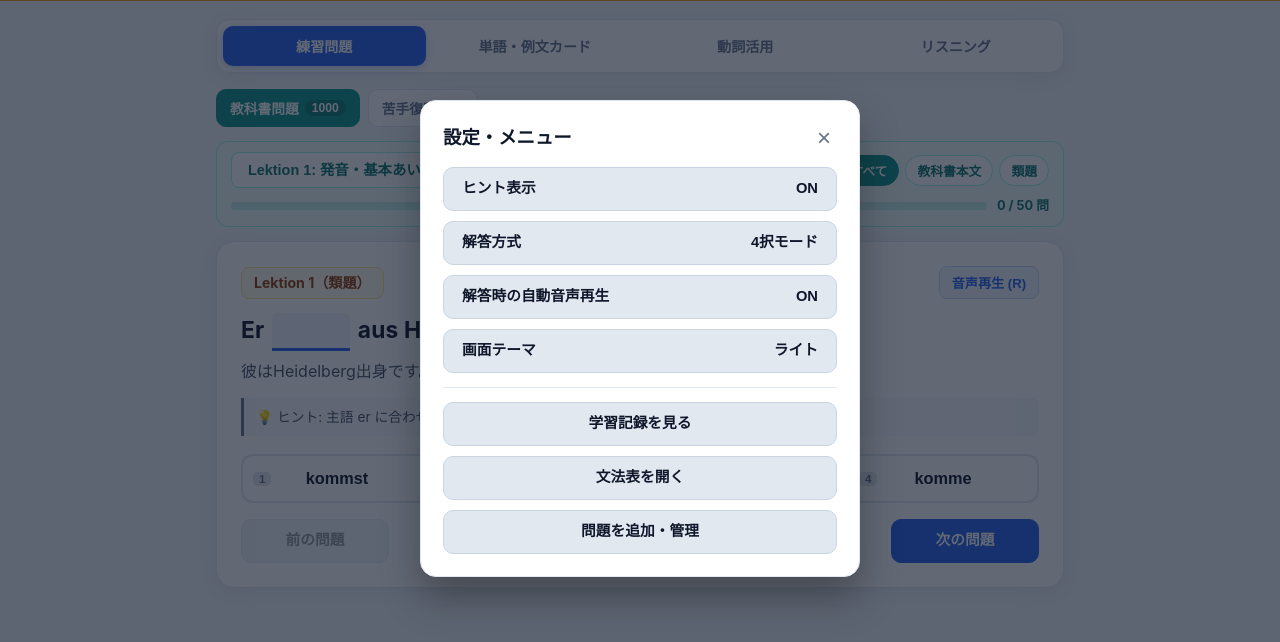
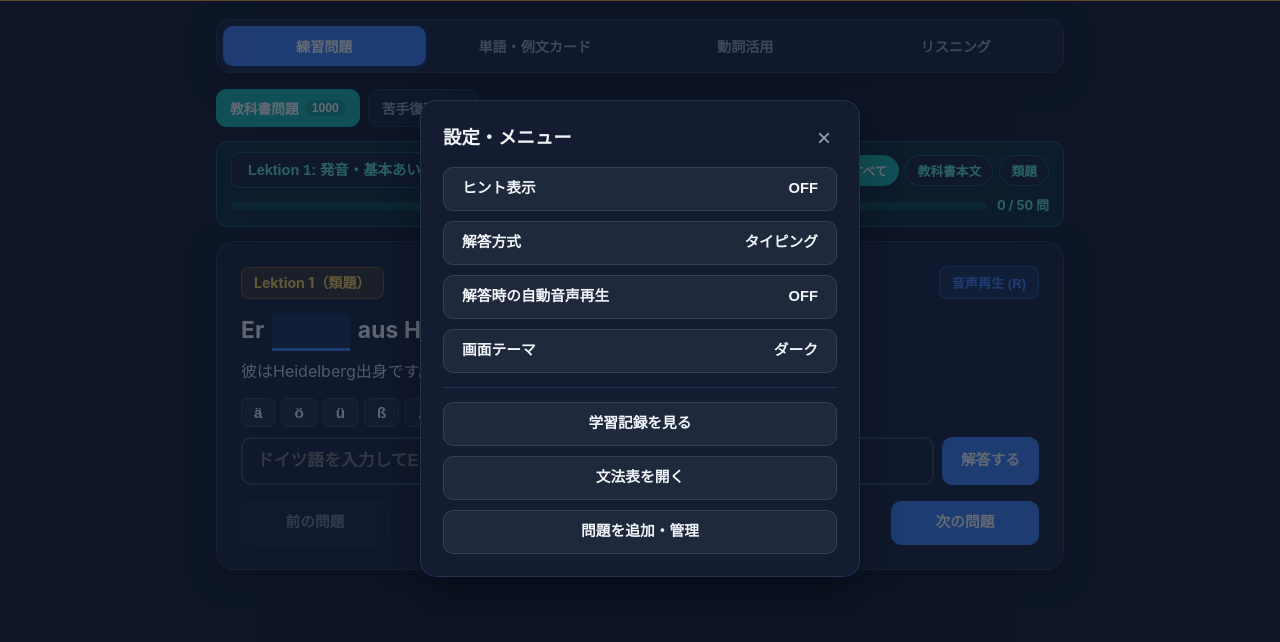
Before and after one commit to kosei25125/german, a plain HTML site: page german_sentence_drill.html in a window 1280 px wide. Both pictures are taken after a click on the button "設定・メニュー". Shown: the part 62-704 px from the top of the page. Drawn offline with Linux system fonts and the light colour scheme.

Commit message:
Add files via upload

```diff
--- a/german_sentence_drill.html
+++ b/german_sentence_drill.html
@@ -819,10 +819,10 @@
       <button class="close-btn" onclick="closeModal('settingsModal')">×</button>
     </div>
     <div style="display:flex; flex-direction:column; gap:10px;">
-      <button class="btn-secondary" style="display:flex; justify-content:space-between; align-items:center; width:100%;" id="toggleHintBtn" onclick="toggleHint()"><span>ヒント表示</span><strong>ON</strong></button>
-      <button class="btn-secondary" style="display:flex; justify-content:space-between; align-items:center; width:100%;" id="toggleTypeBtn" onclick="toggleTyping()"><span>解答方式</span><strong>4択モード</strong></button>
-      <button class="btn-secondary" style="display:flex; justify-content:space-between; align-items:center; width:100%;" id="autoSpeakBtn" onclick="toggleAutoSpeak()"><span>解答時の自動音声再生</span><strong>ON</strong></button>
-      <button class="btn-secondary" style="display:flex; justify-content:space-between; align-items:center; width:100%;" id="themeBtn" onclick="toggleTheme()"><span>画面テーマ</span><strong>ライト</strong></button>
+      <button class="btn-secondary" style="display:flex; justify-content:space-between; align-items:center; width:100%;" id="toggleHintBtn" onclick="toggleHint()"><span>ヒント表示</span><strong>OFF</strong></button>
+      <button class="btn-secondary" style="display:flex; justify-content:space-between; align-items:center; width:100%;" id="toggleTypeBtn" onclick="toggleTyping()"><span>解答方式</span><strong>タイピング</strong></button>
+      <button class="btn-secondary" style="display:flex; justify-content:space-between; align-items:center; width:100%;" id="autoSpeakBtn" onclick="toggleAutoSpeak()"><span>解答時の自動音声再生</span><strong>OFF</strong></button>
+      <button class="btn-secondary" style="display:flex; justify-content:space-between; align-items:center; width:100%;" id="themeBtn" onclick="toggleTheme()"><span>画面テーマ</span><strong>ダーク</strong></button>
       <div style="border-top:1px solid var(--border); margin:4px 0;"></div>
       <button class="btn-secondary" style="text-align:left; width:100%;" onclick="closeModal('settingsModal'); openDashboard();">学習記録を見る</button>
       <button class="btn-secondary" style="text-align:left; width:100%;" onclick="closeModal('settingsModal'); openModal('grammarModal');">文法表を開く</button>
@@ -2440,11 +2440,11 @@ let activeTab = "textbook";
 let selectedLesson = 1;
 let subFilter = "all";
 let currentVocab = null;
-let showHint = true;
-let typingMode = false;
-let autoSpeak = true;
+let showHint = false;
+let typingMode = true;
+let autoSpeak = false;
 let speechRate = 0.92;
-let darkTheme = localStorage.getItem("de_drill_theme") === "dark";
+let darkTheme = localStorage.getItem("de_drill_theme") !== "light";
 
 let currentQ = null;
 let currentChoices = [];
@@ -2488,9 +2488,15 @@ function populateConjSelect() {
 }
 
 function init() {
+  if (screen.orientation && screen.orientation.lock) {
+    screen.orientation.lock("portrait").catch(() => {});
+  }
   if (darkTheme) {
     document.documentElement.setAttribute("data-theme", "dark");
     document.getElementById("themeBtn").querySelector("strong").textContent = "ダーク";
+  } else {
+    document.documentElement.removeAttribute("data-theme");
+    document.getElementById("themeBtn").querySelector("strong").textContent = "ライト";
   }
 
   const sel = document.getElementById("lessonSelect");
--- a/sw.js
+++ b/sw.js
@@ -1,4 +1,4 @@
-const CACHE_NAME = "german-drill-pwa-v20";
+const CACHE_NAME = "german-drill-pwa-v21";
 const ASSETS = [
   "./",
   "./index.html",
```
Also changed, not shown: index.html (+14 -8 lines), manifest.webmanifest.
